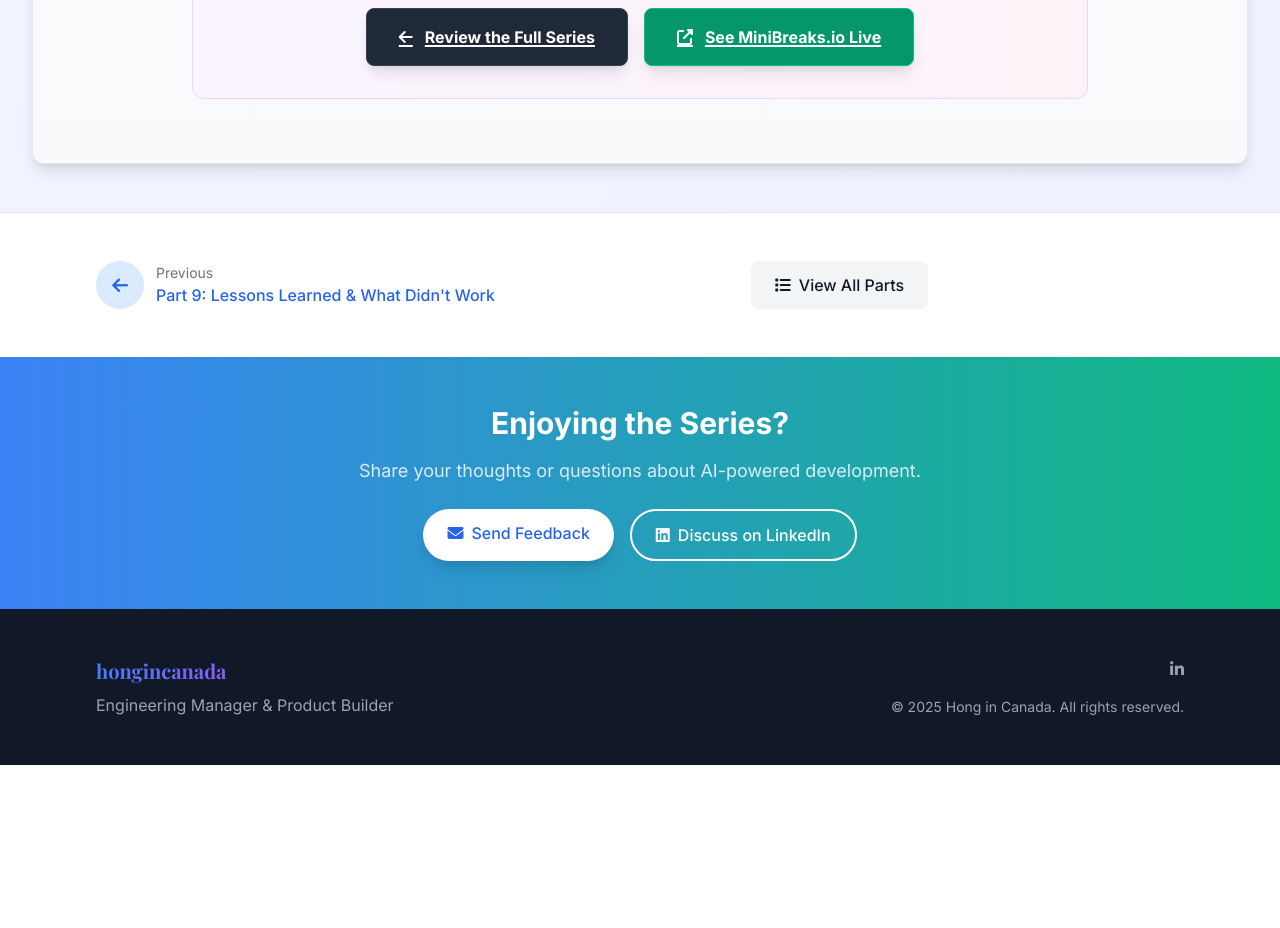
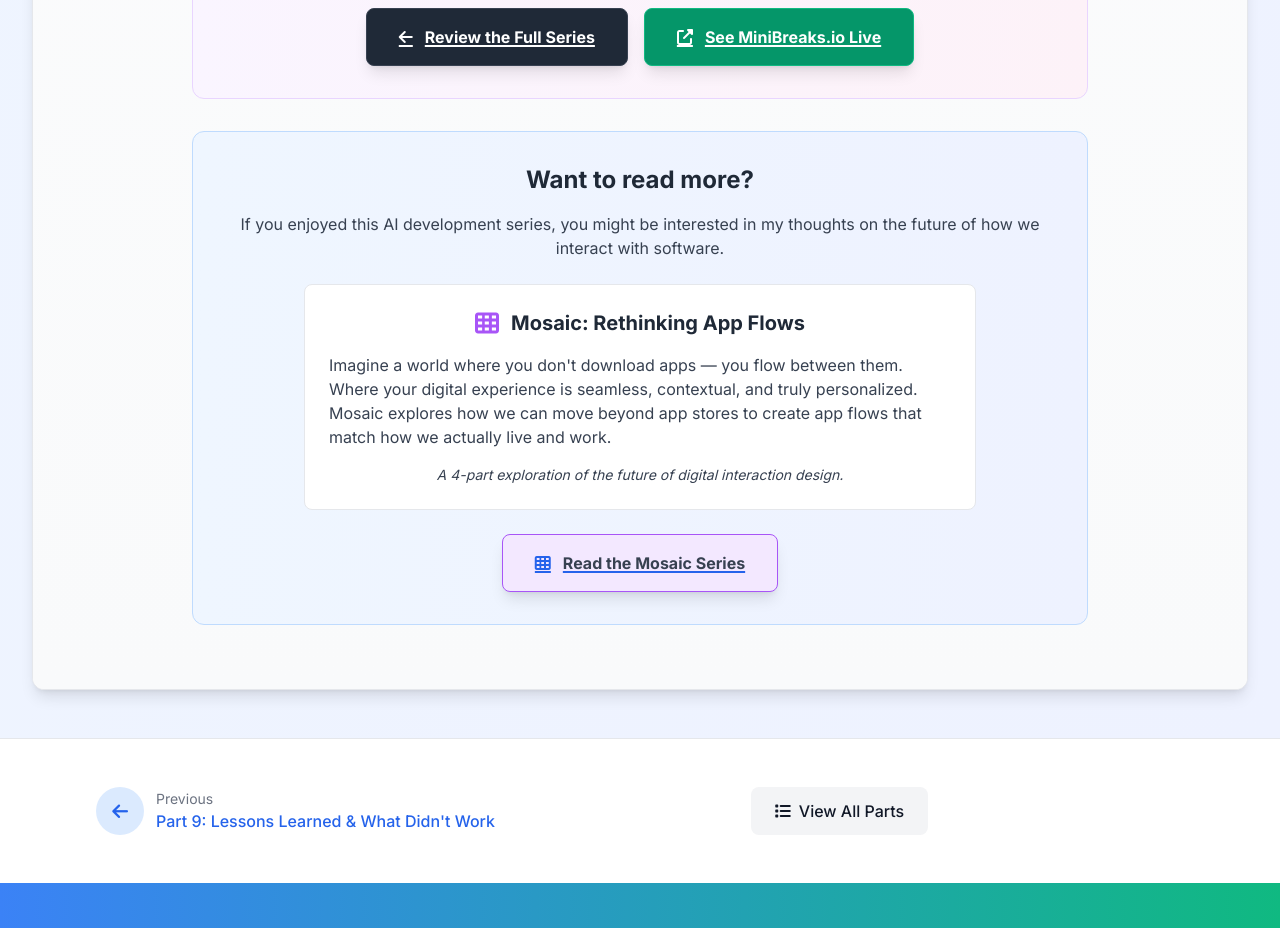
Before and after one commit to sowenzhang/hongincanada, a SvelteKit app: page /series/part-10-future-ai-development in a window 1280 px wide. Shown: the part 3660-4588 px from the top of the page. Before the commit the page ends 4425 px from the top, so only its background shows below. Built offline with nearby package versions, Linux system fonts and the light colour scheme.

Commit message:
add cross series link

```diff
--- a/src/routes/series/part-10-future-ai-development/+page.svelte
+++ b/src/routes/series/part-10-future-ai-development/+page.svelte
@@ -3,7 +3,14 @@
 	import { getArticleData, getNavigationData } from '$lib/data/seriesData';
 
 	// Get centralized data for Part 10
-	const articleData = getArticleData(10);
+	const articleData = getArticleData(10) || {
+		title: 'The Future of AI-Assisted Development',
+		description: 'Complete AI Development Cheat Sheet and series conclusion',
+		canonical: '/series/part-10-future-ai-development',
+		ogImage: '/images/og/part-10.jpg',
+		publishDate: '2024-01-10',
+		readTime: '8 min read'
+	};
 	const navigation = getNavigationData(10);
 
 	// Table of contents for this part
@@ -312,5 +319,29 @@
 				</a>
 			</div>
 		</div>
+
+		<!-- Want to Read More? Section -->
+		<div class="bg-gradient-to-r from-blue-50 to-indigo-50 dark:from-blue-900/20 dark:to-indigo-900/20 rounded-xl p-8 text-center border border-blue-200 dark:border-blue-700 mt-8">
+			<h4 class="text-2xl font-bold text-gray-800 dark:text-gray-200 mb-4">Want to read more?</h4>
+			<p class="text-gray-600 dark:text-gray-400 mb-6">
+				If you enjoyed this AI development series, you might be interested in my thoughts on the future of how we interact with software.
+			</p>
+			<div class="bg-white dark:bg-gray-800 rounded-lg p-6 border border-gray-200 dark:border-gray-600 max-w-2xl mx-auto mb-6">
+				<div class="flex items-center justify-center mb-4">
+					<i class="fas fa-th text-purple-500 text-2xl mr-3"></i>
+					<h5 class="text-xl font-bold text-gray-800 dark:text-gray-200">Mosaic: Rethinking App Flows</h5>
+				</div>
+				<p class="text-gray-600 dark:text-gray-400 text-left mb-4">
+					Imagine a world where you don't download apps — you flow between them. Where your digital experience is seamless, contextual, and truly personalized. Mosaic explores how we can move beyond app stores to create app flows that match how we actually live and work.
+				</p>
+				<p class="text-sm text-gray-500 dark:text-gray-500 italic">
+					A 4-part exploration of the future of digital interaction design.
+				</p>
+			</div>
+			<a href="/mosaic" class="inline-flex items-center px-8 py-4 bg-purple-100 dark:bg-purple-600 hover:bg-purple-400 text-white font-bold rounded-lg transition-colors shadow-lg hover:shadow-xl border border-purple-500 no-underline">
+				<i class="fas fa-th mr-3" aria-hidden="true"></i>
+				<span>Read the Mosaic Series</span>
+			</a>
+		</div>
 	</div>
 </BaseSeriesPage>
```
